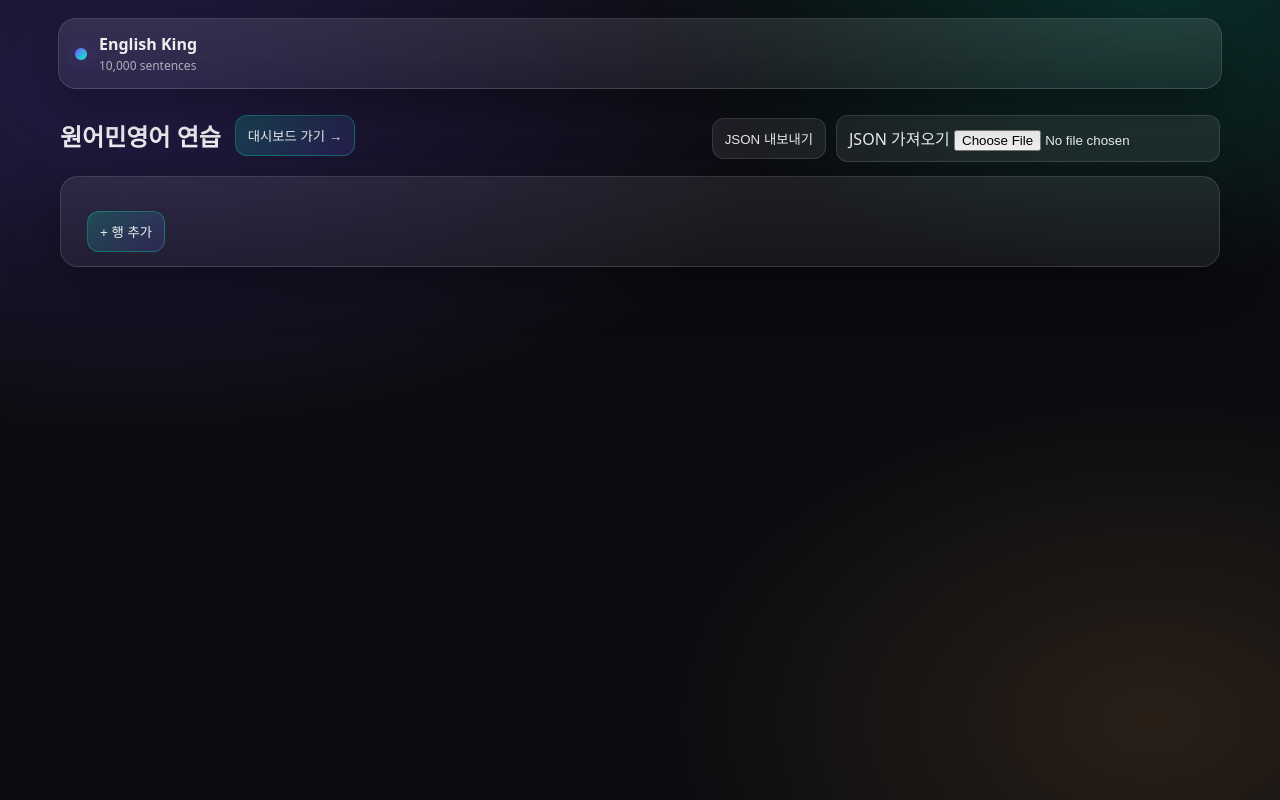
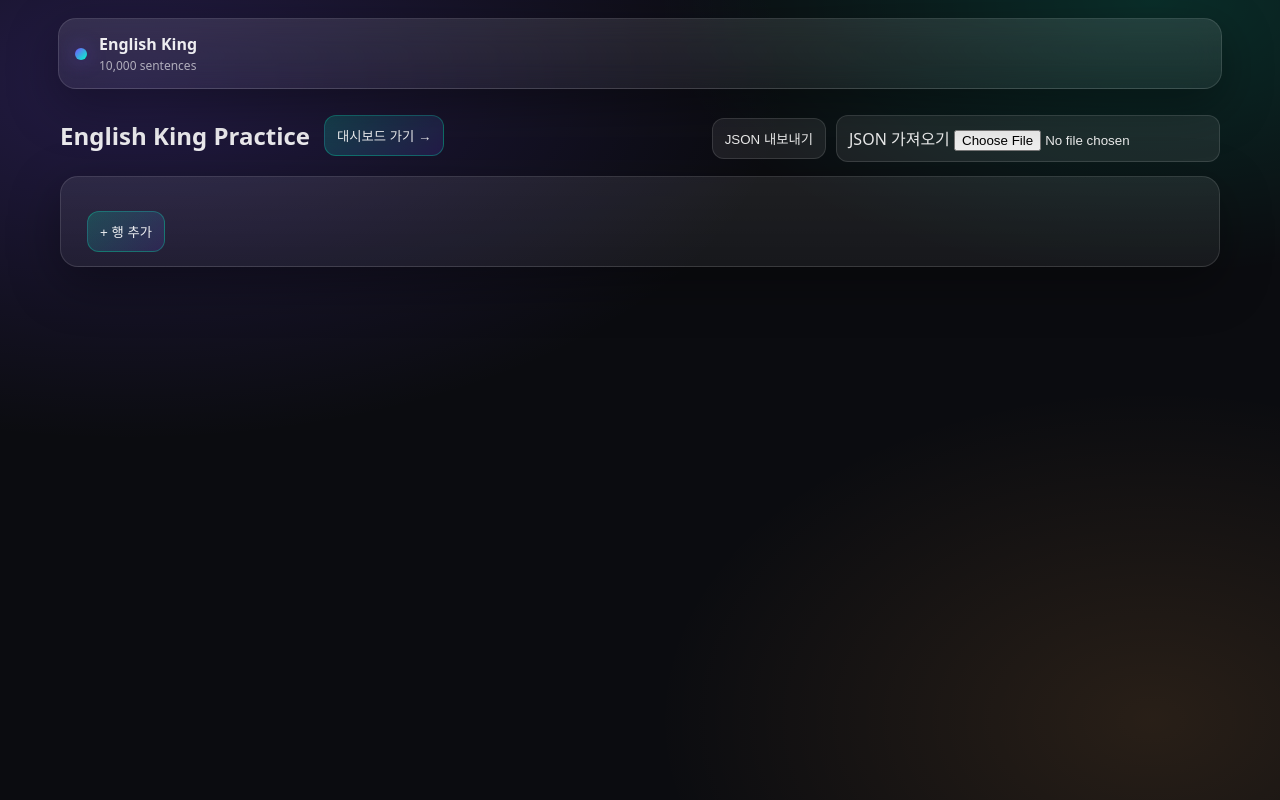
Before and after one commit to githumfirst/englishking, a plain HTML site: page index.html in a window 1280 px wide. Both pictures are taken after a click on the button "연습하기 →". Drawn offline with nearby package versions, Linux system fonts and the light colour scheme.

Commit message:
Update index.html

```diff
--- a/index.html
+++ b/index.html
@@ -103,7 +103,7 @@
         <div class="page-head">
           <div>
             <div class="practice-title-row">
-              <h1 class="h1 practice-title">원어민영어 연습</h1>
+              <h1 class="h1 practice-title">English King Practice</h1>
               <button id="gotoDashboard" class="btn primary">대시보드 가기 →</button>
             </div>
           </div>
```
